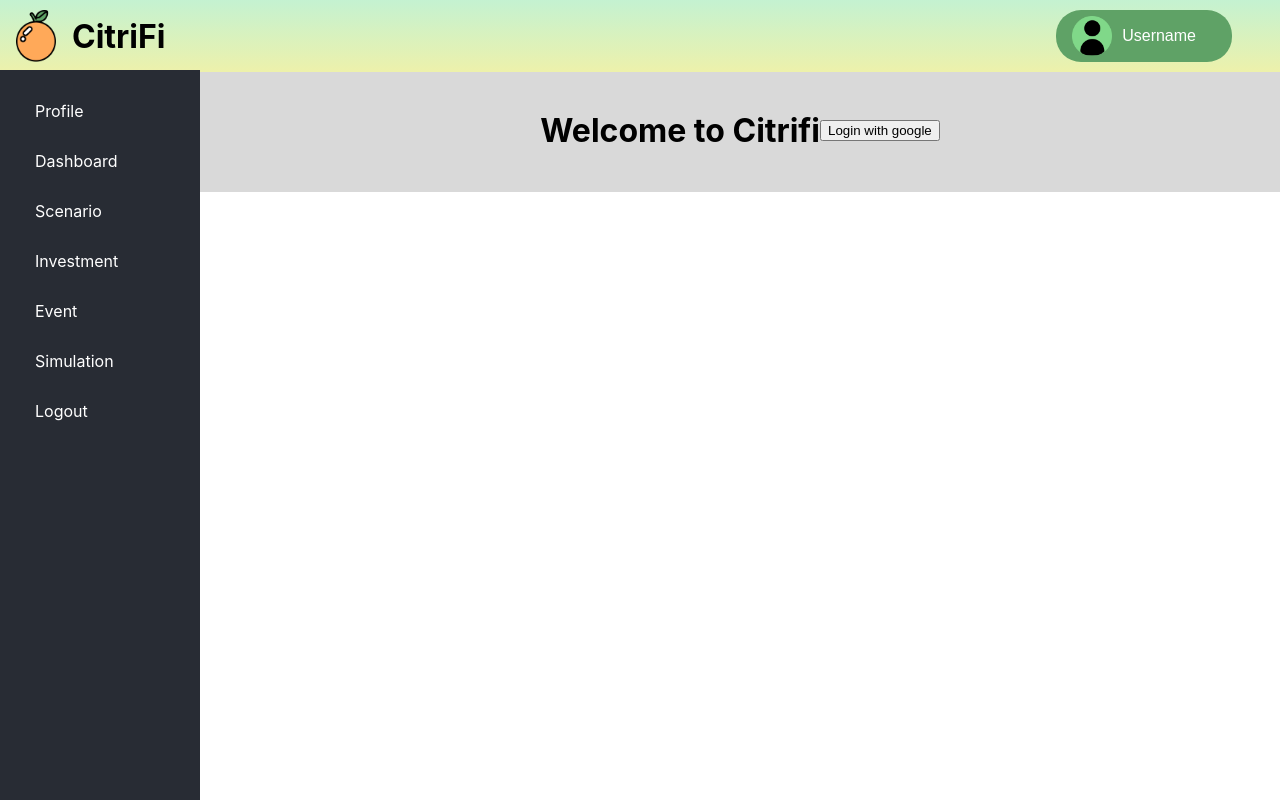
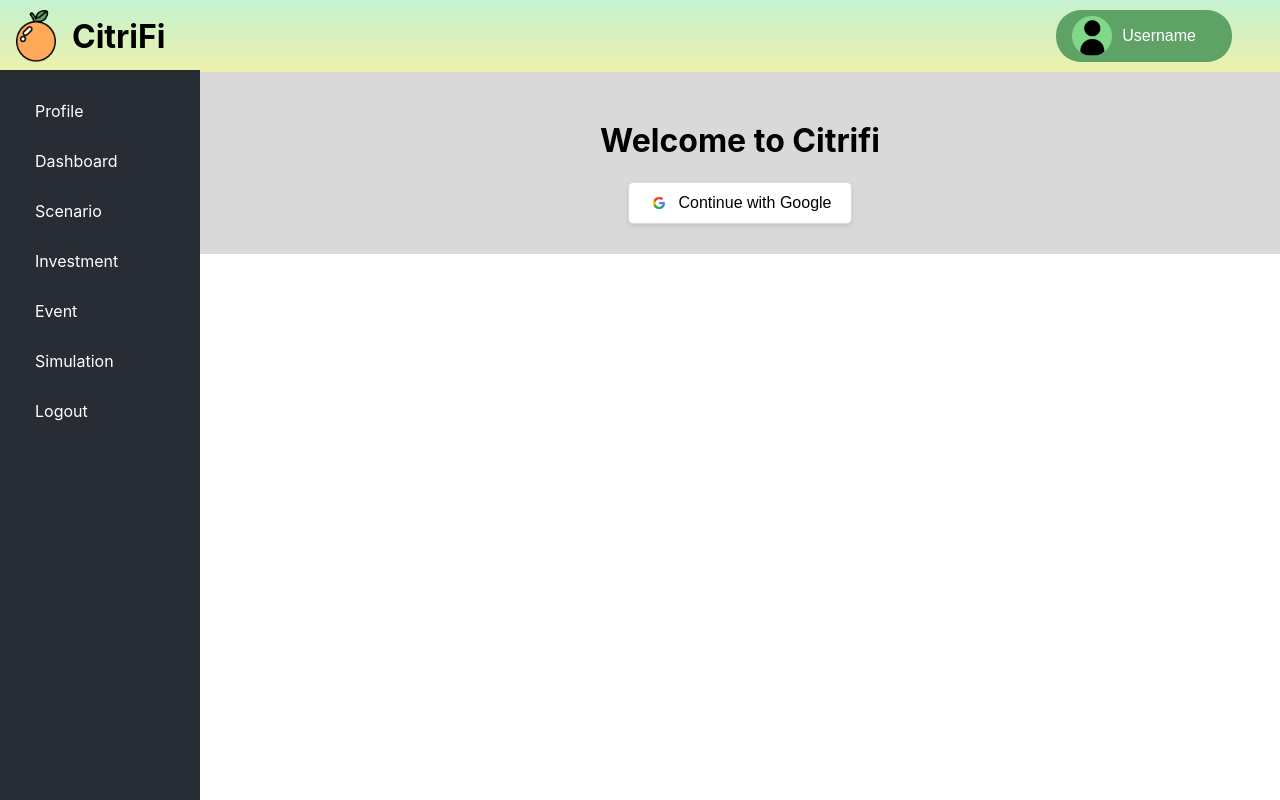
Before and after one commit to Amanda-Ng/Lifetime-Financial-Planner, a React (Create React App) app in the folder client/: page / in a window 1280 px wide. Built offline with nearby package versions, Linux system fonts and the light colour scheme.

Commit message:
Edit landing page

```diff
--- a/client/src/App.css
+++ b/client/src/App.css
@@ -54,6 +54,7 @@
   /* Ensures that the content fills the remaining width */
   box-sizing: border-box;
   /* Ensures padding does not affect the width calculation */
+  height: 100%;
 }
 
 .section_header {
--- a/client/src/App.js
+++ b/client/src/App.js
@@ -12,7 +12,7 @@ import Dashboard from "./Dashboard.js";
 import ScenarioForm from "./ScenarioForm.js";
 
 // TP: Google OAuth Tutorial https://coderdinesh.hashnode.dev/how-to-implement-google-login-in-the-mern-based-applications
-import Login from "./Login.jsx";
+import Login from "./Login.js";
 import Home from "./Home.js";
 import Success from "./Success.jsx";
 import PrivateRoute from "./PrivateRoute.jsx";
--- /dev/null
+++ b/client/src/Login.css
@@ -0,0 +1,37 @@
+.welcome_page {
+    display: flex;
+    flex-direction: column;
+    justify-content: center;
+    align-items: center;
+    background-color: inherit;
+    padding: 10px;
+}
+
+.google_login_button {
+    display: flex;
+    align-items: center;
+    justify-content: center;
+    background-color: #ffffff;
+    border: 1px solid #d9d9d9;
+    border-radius: 5px;
+    padding: 10px 20px;
+    font-size: 16px;
+    cursor: pointer;
+    box-shadow: 0 2px 4px rgba(0, 0, 0, 0.1);
+    transition: background-color 0.3s ease, box-shadow 0.3s ease;
+}
+
+.google_login_button:hover {
+    background-color: #f7f7f7;
+    box-shadow: 0 4px 8px rgba(0, 0, 0, 0.2);
+}
+
+.google_login_button img {
+    margin-right: 10px;
+    width: 20px;
+    height: 20px;
+}
+
+.google_icon {
+    size-adjust: inherit;
+}
--- /dev/null
+++ b/client/src/Login.js
@@ -0,0 +1,24 @@
+// export default Login;
+
+// // TP Entire File (+ edits) from Google OAuth Tutorial https://coderdinesh.hashnode.dev/how-to-implement-google-login-in-the-mern-based-applications
+
+import { React } from "react-router-dom";
+import "./Login.css";
+
+function Login() {
+    const loginWithGoogle = async () => {
+        window.location.href = "http://localhost:8000/auth/google";
+    };
+
+    return (
+        <div className="welcome_page">
+            <h1 className="welcome_message">Welcome to Citrifi</h1>
+            <button onClick={loginWithGoogle} className="google_login_button">
+                <img src="google_icon.png" alt="Google Icon" className="google_icon" />
+                Continue with Google
+            </button>
+        </div>
+    );
+}
+
+export default Login;
--- a/client/src/Login.jsx
+++ /dev/null
@@ -1,24 +0,0 @@
-// TP Entire File (+ edits) from Google OAuth Tutorial https://coderdinesh.hashnode.dev/how-to-implement-google-login-in-the-mern-based-applications
-
-// import './App.css'; // TODO: Create Login.css
-import { Link } from 'react-router-dom';
-
-function Login() {
-  const loginWithGoogle = async () => {
-    window.location.href = "http://localhost:8000/auth/google";
-  };
-
-  return (
-    <>
-      <h1>Welcome to Citrifi</h1>
-      {/* <Link to='/home'>Home</Link> */}
-      <br />
-
-      <button onClick={loginWithGoogle} className='mt-4'>
-        Login with google
-      </button>
-    </>
-  );
-}
-
-export default Login;
```
Also changed, not shown: client/public/google_icon.png (added).
